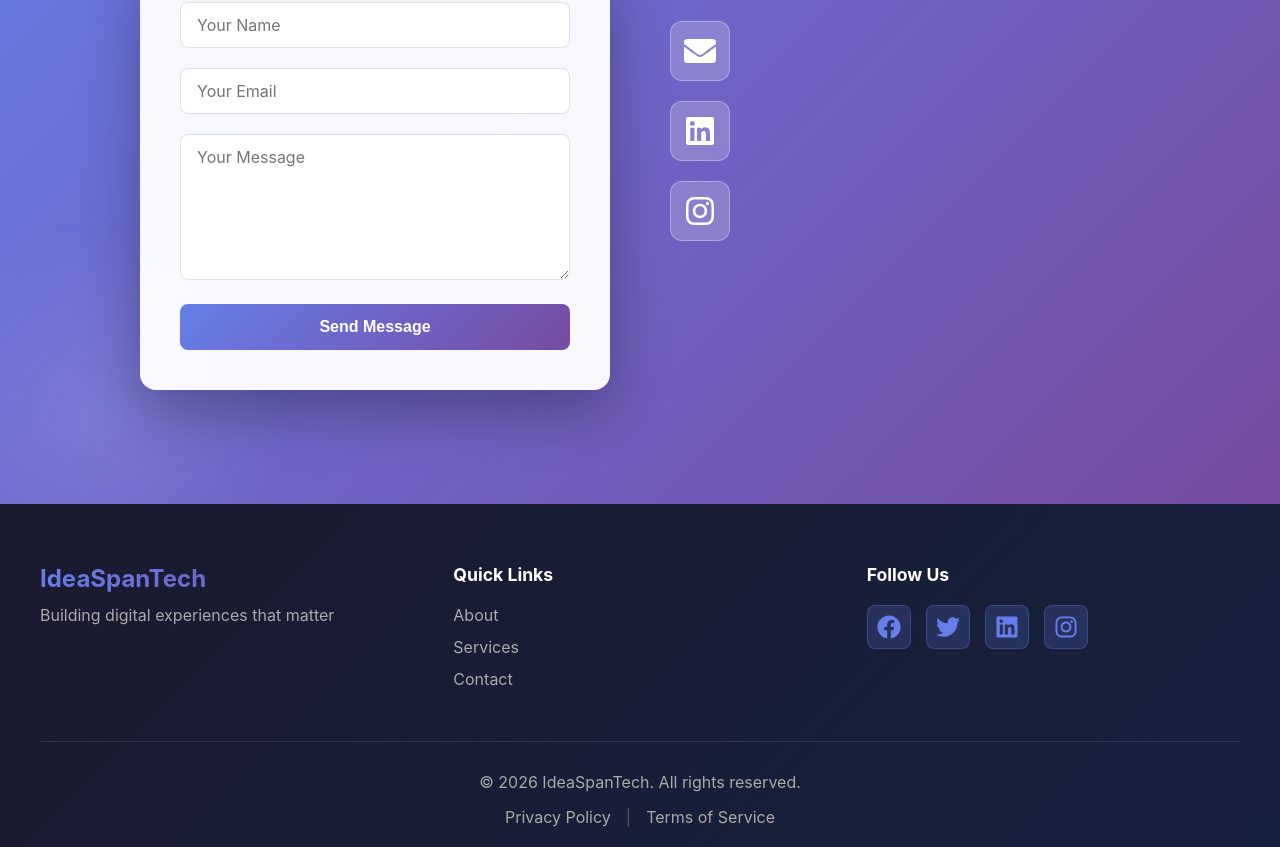
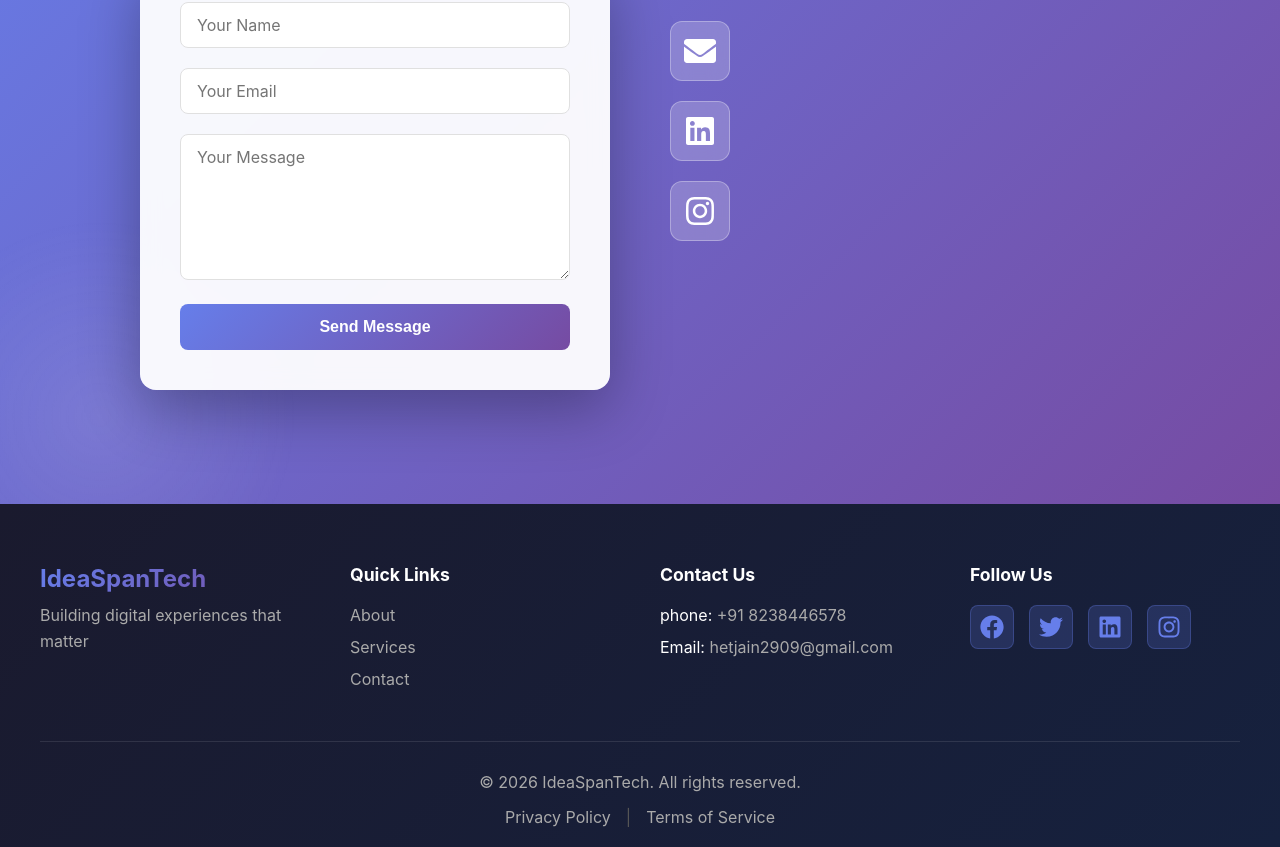
Before and after one commit to Het2909/IdeaSpanTech, a React (Create React App) app: page / in a window 1280 px wide. Shown: the part 2788-3635 px from the top of the page. Built offline with nearby package versions, Linux system fonts and the light colour scheme.

Commit message:
footer edited

```diff
--- a/src/components/Footer.js
+++ b/src/components/Footer.js
@@ -51,6 +51,36 @@ const Footer = () => {
             </ul>
           </motion.div>
 
+
+
+          {/* contact */}
+          <motion.div
+            className="footer-links"
+            initial={{ opacity: 0 }}
+            whileInView={{ opacity: 1 }}
+            transition={{ duration: 0.6, delay: 0.1 }}
+            viewport={{ once: false }}
+          >
+            <h4>Contact Us</h4>
+            <ul>
+              <li>
+                phone: <a href="tel:+91 8238446578">+91 8238446578</a>
+                {/* <a href="#about">About</a> */}
+              </li>
+              <li>
+                Email: <a href="mailto:hetjain2909@gmail.com">hetjain2909@gmail.com</a>
+                {/* <a href="#services">Services</a> */}
+              </li>
+              {/* <li>
+                <a href="#contact">Contact</a>
+              </li> */}
+            </ul>
+          </motion.div>
+
+
+
+
+
           {/* Social Icons */}
           <motion.div
             className="footer-social"
```
